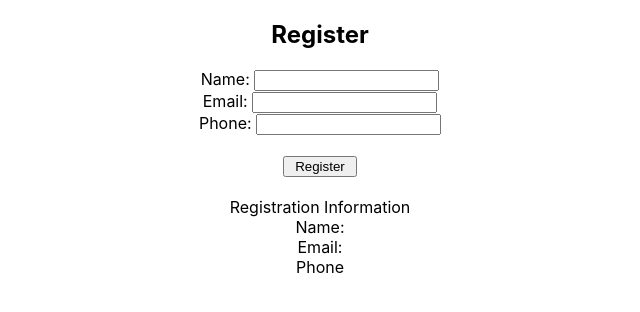
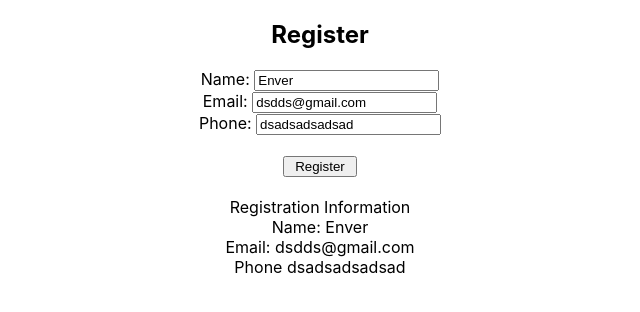
Before and after one commit to erkindunya/reactBasicsVijay, a React (Create React App) app: page / in a window 1280 px wide. Shown: the top 312 px of the page, without its empty margins (320-960 px from the left). Built offline with nearby package versions, Linux system fonts and the light colour scheme.

Commit message:
prepopulate with dammy text

```diff
--- a/src/Register.tsx
+++ b/src/Register.tsx
@@ -5,9 +5,9 @@ export class Register extends React.Component<any, any> {
     super(props);
 
     this.state = {
-      name: "",
-      email: "",
-      phone: ""
+      name: "Enver",
+      email: "dsdds@gmail.com",
+      phone: "dsadsadsadsad"
     };
   }
 
@@ -15,9 +15,9 @@ export class Register extends React.Component<any, any> {
 
     return <div>
       <h2>Register</h2>
-                Name: <input type="text" onChange={this.nameChanged} /> <br />
-                Email: <input type="text" onChange={event => this.setState({ email: event.currentTarget.value })} /> <br />
-                Phone: <input type="text" onChange={event => this.setState({ phone: event.currentTarget.value })} /> <br /><br />
+                Name: <input type="text" onChange={this.nameChanged} value={(this.state.name)} /> <br />
+                Email: <input type="text" onChange={event => this.setState({ email: event.currentTarget.value })} value={(this.state.email)} /> <br />
+                Phone: <input type="text" onChange={event => this.setState({ phone: event.currentTarget.value })} value={(this.state.phone)} /> <br /><br />
       <input type="button" value=" Register " /><br /><br />
       <div>
         Registration Information  <br />
```
